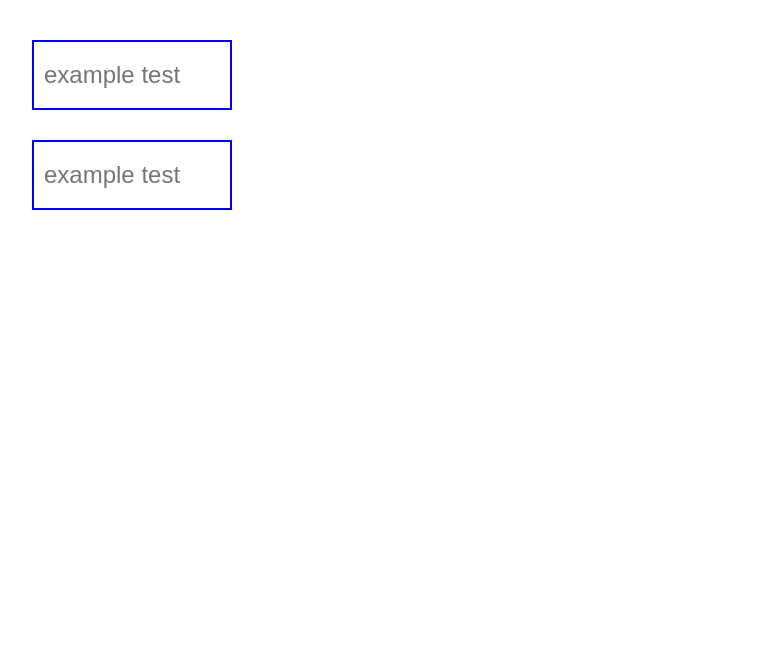
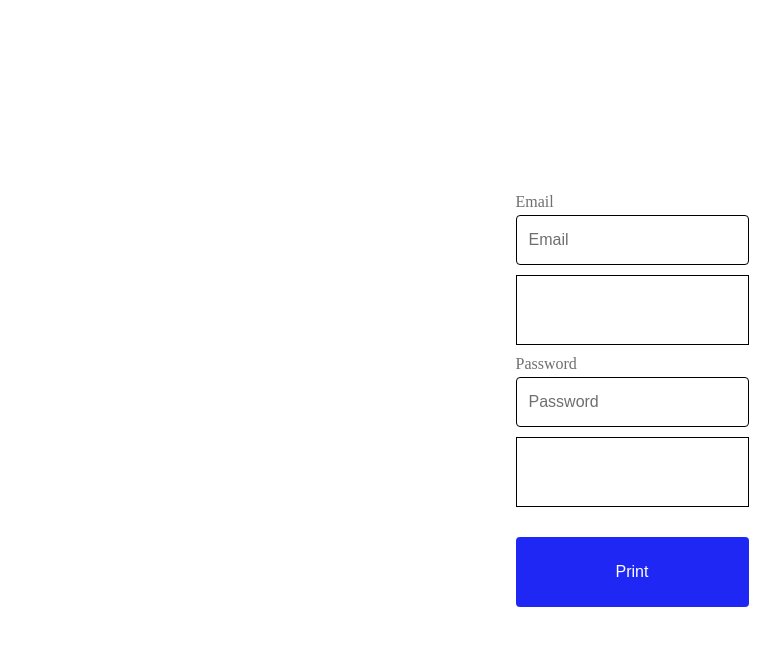
Before and after one commit to Alexandra376/typescript-app, a React (Create React App) app: page / in a window 1280 px wide. Shown: the top 646 px of the page, without its empty margins (8-788 px from the left). Built offline with nearby package versions, Linux system fonts and the light colour scheme.

Commit message:
feat: add new component

```diff
--- a/src/App.tsx
+++ b/src/App.tsx
@@ -4,7 +4,8 @@
 // import Lesson_08 from "./lessons/Lesson_08/Lesson_08";
 import GlobalStyles from "styles/GlobalStyles";
 import React from "react";
-import Lesson_09 from "lessons/Lesson_09/Lesson_09";
+import Homework_09 from "./homeworks/Homework_09/Homework_09";
+// import Lesson_09 from "lessons/Lesson_09/Lesson_09";
 
 function App() {
   return (
@@ -15,7 +16,8 @@ function App() {
           {/*<Homework07/>*/}
           {/*<Lesson_08/>*/}
           {/* eslint-disable-next-line react/jsx-pascal-case */}
-          <Lesson_09/>
+          {/*<Lesson_09/>*/}
+          <Homework_09/>
       </>
   )
 }
--- a/src/components/Button/Button.tsx
+++ b/src/components/Button/Button.tsx
@@ -1,9 +1,9 @@
 import { ButtonProps } from './types'
 import {ButtonStyle} from './style';
 
-function Button({ name, type = "button", onButtonClick, disabled=false}: ButtonProps) {
+function Button({ name, type = "button", disabled=false, handlerButton}: ButtonProps) {
     return (
-        <ButtonStyle disabled={disabled} type={type} onClick={onButtonClick}>
+        <ButtonStyle disabled={disabled} type={type} onClick={handlerButton}>
             {name}
         </ButtonStyle>
     );
--- a/src/components/Button/types.ts
+++ b/src/components/Button/types.ts
@@ -2,6 +2,6 @@ type ButtonType = "button" | "submit" | "reset" | undefined;
 export interface ButtonProps {
     name: string;
     type?: ButtonType,
-    onButtonClick?: () => void;
+    handlerButton?(): void
     disabled?: boolean;
 }
--- a/src/components/Counter/Counter.tsx
+++ b/src/components/Counter/Counter.tsx
@@ -8,11 +8,11 @@ function Counter({onMinusClick, countValue, onPlusClick} : CounterProps) {
     return (
         <CounterWrapperStyle>
             <ButtonControlStyle>
-                <Button onButtonClick={onMinusClick} name="-" />
+                <Button handlerButton={onMinusClick} name="-" />
             </ButtonControlStyle>
             <ParagraphStyle>{countValue}</ParagraphStyle>
             <ButtonControlStyle>
-                <Button onButtonClick={onPlusClick} name="+" />
+                <Button handlerButton={onPlusClick} name="+" />
             </ButtonControlStyle>
         </CounterWrapperStyle>
     );
--- a/src/components/Input/Input.tsx
+++ b/src/components/Input/Input.tsx
@@ -1,16 +1,15 @@
-import "./style.css";
 import {InputProps } from "./types";
 import {InputContainerStyle, InputLabelStyle, InputStyle} from "./style";
 
-function Input({ name, type = "text", placeholder, label, onInputChange } :InputProps) {
+function Input({ name, type = "text", placeholder='Output', getValue } :InputProps) {
     return (
         <InputContainerStyle>
-            <InputLabelStyle>{label}</InputLabelStyle>
+            <InputLabelStyle>{placeholder}</InputLabelStyle>
             <InputStyle
                 name={name}
                 type={type}
                 placeholder={placeholder}
-                onChange={onInputChange}
+                onChange={getValue}
             />
         </InputContainerStyle>
     );
--- a/src/components/Input/types.ts
+++ b/src/components/Input/types.ts
@@ -1,7 +1,9 @@
+import {ChangeEvent} from "react";
+
 export interface InputProps {
     name: string;
     type?: string;
     placeholder: string;
     label: string;
-    onInputChange?: () => void;
+    getValue?: (event: ChangeEvent<HTMLInputElement>) => void;
 }
--- /dev/null
+++ b/src/homeworks/Homework_09/Homework_09.tsx
@@ -0,0 +1,55 @@
+import Input from "components/Input/Input";
+import Button from "components/Button/Button";
+import "homeworks/Homework_09/style"
+import {
+    Homework09Component,
+    Homework09InputContainer,
+    Homework09Wrapper,
+    InformationOutputStyle
+} from "homeworks/Homework_09/style";
+import {ChangeEvent, useState} from "react";
+
+function Homework_09() {
+    const[inputValue, setInputValue] = useState<string>("");
+    const[inputValueSecond, setInputValueSecond] = useState<string>("");
+
+    const [info, setInfo] = useState<string>("");
+    const [info2, setInfoSecond] = useState<string>("");
+
+    const handlerInputValue = (event: ChangeEvent<HTMLInputElement>) :void => {
+        setInputValue(event.target.value)
+        console.log(event.target.name)
+        console.log(event.target.value)
+    }
+
+    const handlerInputValueSecond = (event: ChangeEvent<HTMLInputElement>) :void => {
+        setInputValueSecond(event.target.value)
+    }
+
+    return(
+        <Homework09Component>
+            <Homework09Wrapper>
+                <Homework09InputContainer>
+                    <Input name='email'
+                           type = 'email'
+                           placeholder='Email'
+                           label='Click me'
+                           getValue={handlerInputValue} />
+                    <InformationOutputStyle>{info}</InformationOutputStyle>
+                    <Input name='password'
+                           type = 'password'
+                           placeholder='Password'
+                           label='Click me'
+                           getValue={handlerInputValueSecond}/>
+                    <InformationOutputStyle>{info2}</InformationOutputStyle>
+                </Homework09InputContainer>
+                <Button type='button' name='Print' handlerButton={() :void => {
+                    setInfo(inputValue)
+                    setInfoSecond(inputValueSecond)
+                }}/>
+            </Homework09Wrapper>
+        </Homework09Component>
+    )
+}
+
+export default Homework_09
--- /dev/null
+++ b/src/homeworks/Homework_09/style.ts
@@ -0,0 +1,24 @@
+import styled from '@emotion/styled';
+
+export const Homework09Component = styled.div`
+    margin: 0 auto;
+    display: flex;
+`
+export const Homework09Wrapper = styled.div`
+    gap: 30px;
+    display: flex;
+    flex-direction: column;
+    justify-content: center;
+`
+
+export const Homework09InputContainer = styled.div`
+    display: flex;
+    gap: 10px;
+    flex-direction: column;
+`
+
+export const InformationOutputStyle = styled.div`
+    border: 1px solid black;
+    width: 100%;
+    height: 70px;
+`
```
Also changed, not shown: src/components/Feedback/Feedback.tsx (+4 -4 lines), 1 other file (tests, documents, lock files or other folders).
